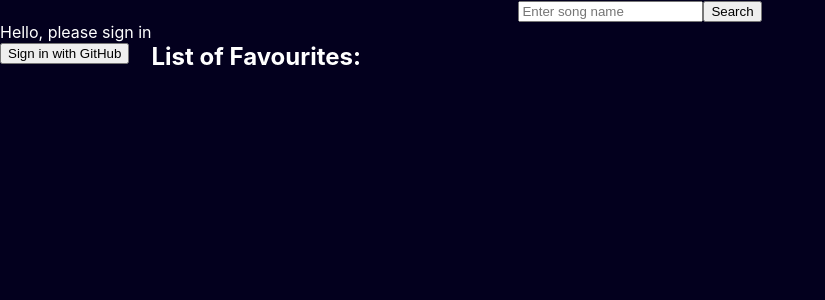
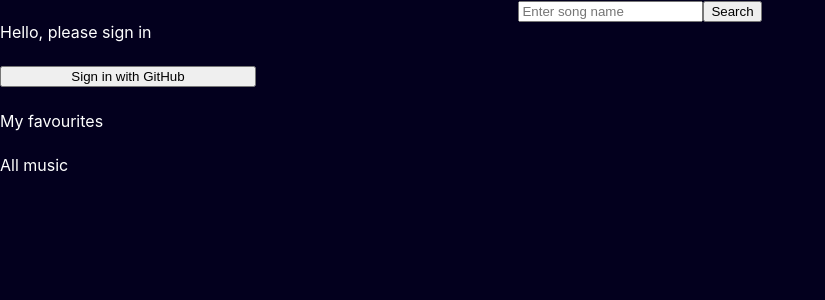
Before and after one commit to avreally/streaming-app, a React (Create React App) app in the folder client/: page / in a window 1280 px wide. Shown: the top 300 px of the page, without its empty margins (0-825 px from the left). Built offline with nearby package versions, Linux system fonts and the light colour scheme; no server answers; the HTML template or start-up script is replaced by a standard one.

Commit message:
WIP sidebar css, removed List of favourites from main section

```diff
--- a/client/src/pages/Home/Home.css
+++ b/client/src/pages/Home/Home.css
@@ -7,3 +7,10 @@
   display: flex;
   flex-direction: row;
 }
+
+.sidebar {
+  display: flex;
+  flex-direction: column;
+  gap: 24px;
+  flex-basis: 20%;
+}
--- a/client/src/pages/Home/Home.tsx
+++ b/client/src/pages/Home/Home.tsx
@@ -82,8 +82,9 @@ function Home() {
               />
             </div>
           )}
+          <div>My favourites</div>
+          <div>All music</div>
         </div>
-        <ListOfFavourites className="listOfFavourites" />
         {itemsData !== undefined ? (
           <AllItems className="allItems" itemsData={itemsData} />
         ) : null}
```
